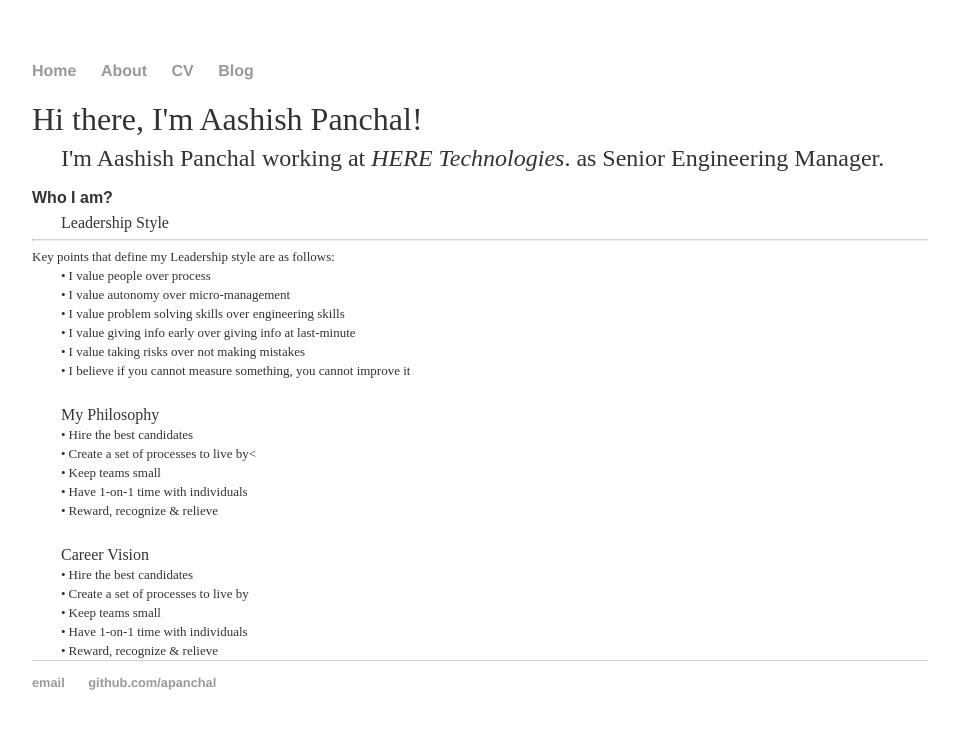
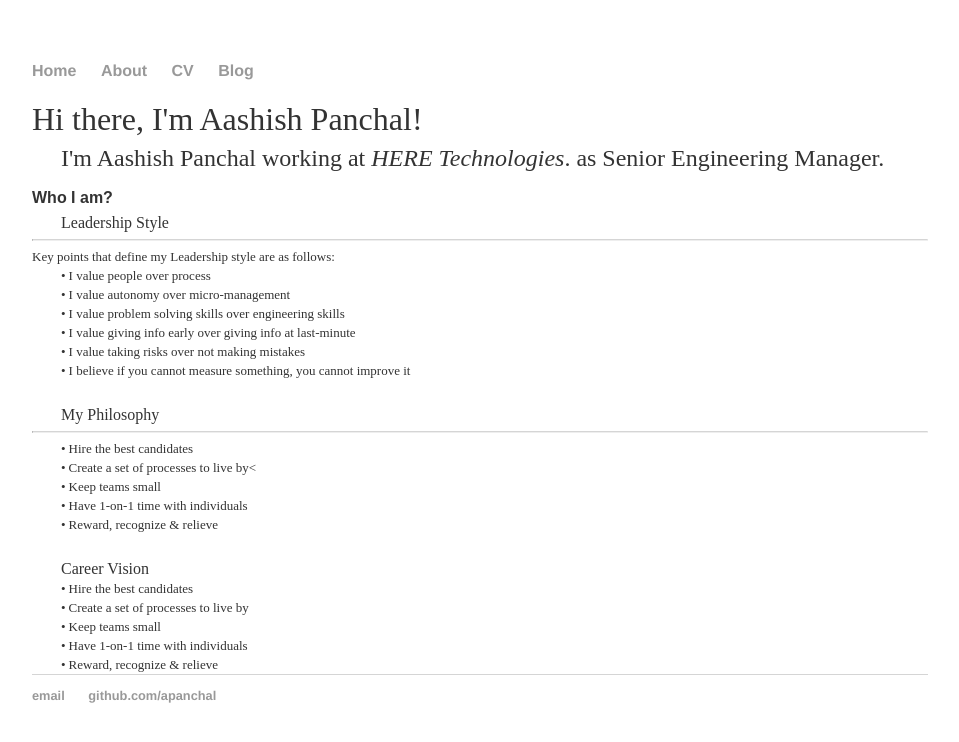
Before and after one commit to apanchal/apanchal.github.io, a Jekyll site: the page built from index.html, in a window 1280 px wide. Shown: the top 742 px of the page, without its empty margins (160-1119 px from the left). Built offline with Jekyll 4.4.1, drawn with Linux system fonts in a browser that asks for light colours.

Commit message:
Update index.html

```diff
--- a/index.html
+++ b/index.html
@@ -22,6 +22,7 @@ title: Aashish Panchal
 		</p>
 		<div>
 			<p class="p10 ft6">My Philosophy</p>
+			<hr class="new1">
 			<p class="p20 ft1"><span class="ft1">•</span><span class="ft7">Hire the best candidates</span></p>
 			<p class="p20 ft1"><span class="ft1">•</span><span class="ft7">Create a set of processes to live by<</span></p>
 			<p class="p20 ft1"><span class="ft1">•</span><span class="ft7">Keep teams small</span></p>
```
